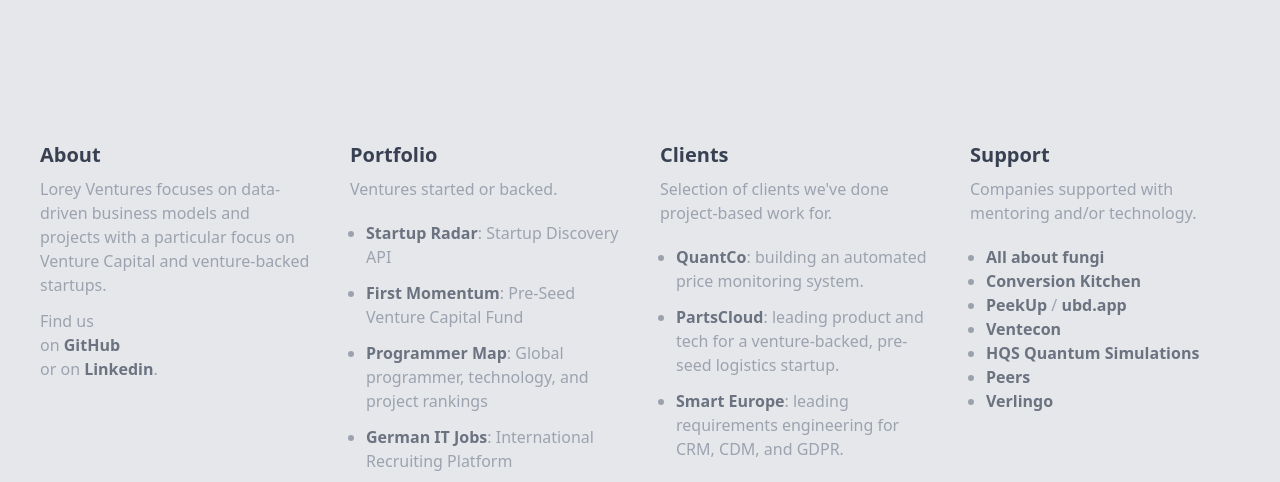
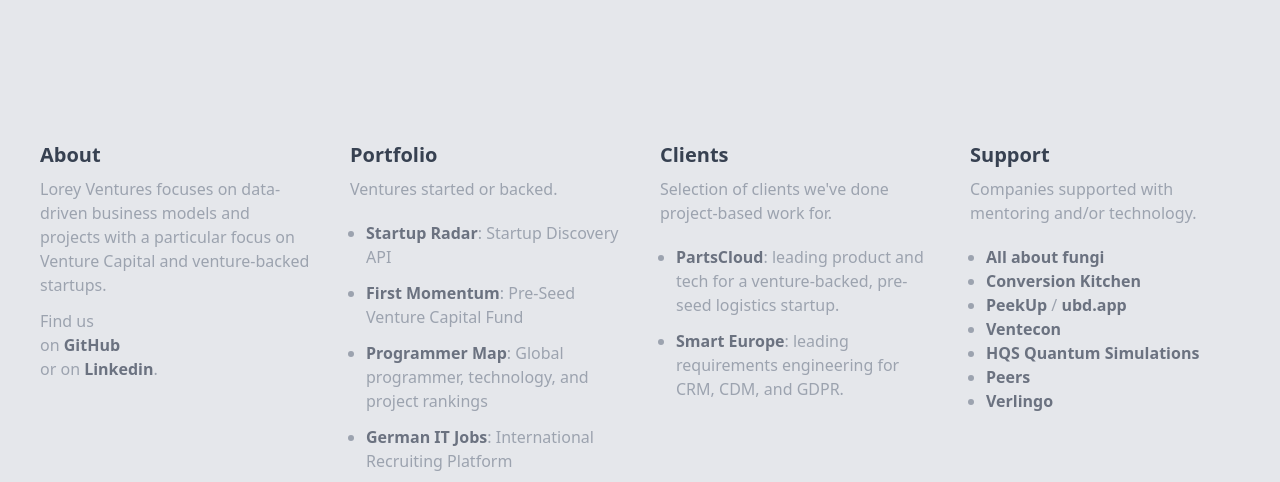
Before and after one commit to loreyventures/loreyventures.com, a Gatsby site in the folder loreyventures.com/: page / in a window 1280 px wide. Shown: the part 299-781 px from the top of the page. Built offline with nearby package versions, Linux system fonts and the light colour scheme; Gatsby itself is replaced by a stand-in of ours.

Commit message:
Remove client

```diff
--- a/loreyventures.com/src/pages/index.js
+++ b/loreyventures.com/src/pages/index.js
@@ -35,7 +35,6 @@
                   <h3 className="my-2">Clients</h3>
                   <p className="mb-5">Selection of clients we've done project-based work for.</p>
                   <ul className="list-disc list-outside ml-4 space-y-3">
-                      <li><a href="https://quantco.com">QuantCo</a>: building an automated price monitoring system.</li>
                       <li><a href="https://partscloud.com">PartsCloud</a>: leading product and tech for a venture-backed, pre-seed logistics startup.</li>
                       <li><a href="https://smart.com">Smart Europe</a>: leading requirements engineering for CRM, CDM, and GDPR.</li>
                   </ul>
```
